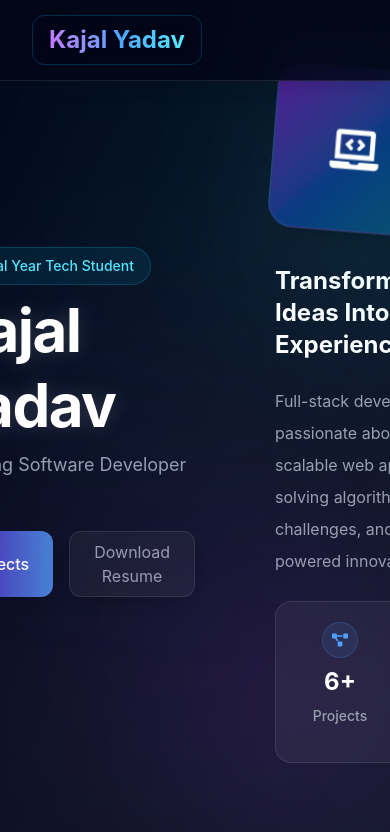
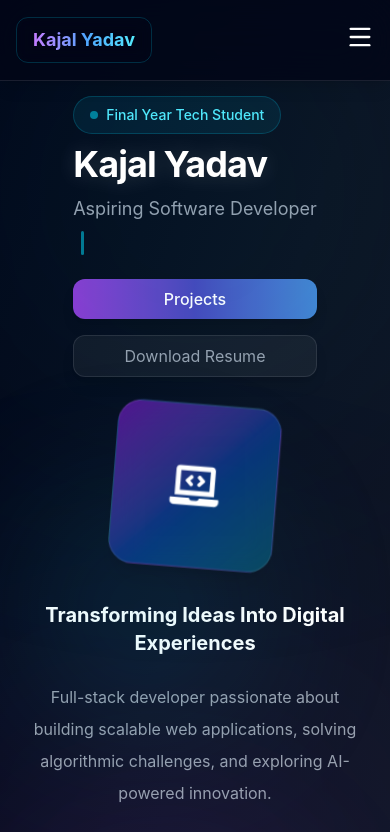
Before and after one commit to Kajal814/My_portfolio, a React (Vite) app in the folder Frontend/: page / in a window 390 px wide. Shown: the top 832 px of the page. Built offline with nearby package versions, Linux system fonts and the light colour scheme.

Commit message:
Make navbar and hero responsive

```diff
--- a/Frontend/src/Components/Hero_section.jsx
+++ b/Frontend/src/Components/Hero_section.jsx
@@ -62,13 +62,17 @@ function Hero() {
      className="
 relative
 flex
-      gap-12
-      h-screen
+flex-col
+lg:flex-row
+gap-10
+min-h-screen
+pt-24
+px-6
+lg:px-16
 bg-gradient-to-br
 from-[#020617]
 via-[#0b1120]
 to-[#111827]
-      scroll-smooth
 overflow-hidden
 "
 
@@ -111,7 +115,14 @@ blur-[150px]
 
       <motion.div
 
-        className="w-[50%] flex justify-end items-center mr-6"
+        className="
+w-full
+lg:w-1/2
+flex
+justify-center
+lg:justify-end
+items-center
+"
 
         initial={{ x: -100, opacity: 0 }}
         animate={{ x: 0, opacity: 1 }}
@@ -147,7 +158,8 @@ Final Year Tech Student
           <motion.h1
 
    className="
-text-6xl
+text-4xl
+sm:text-5xl
 lg:text-7xl
 leading-tight
 tracking-tight
@@ -179,7 +191,8 @@ hover:drop-shadow-[0_0_25px_rgba(255,255,255,0.4)]
 
             className="
             text-blue-300
-            text-xl
+           text-lg
+sm:text-xl
             font-bold
             flex
             items-center
@@ -203,7 +216,7 @@ rounded-full
 
           </motion.p>
 
-          <div className="flex gap-4 mt-3">
+         <div className="flex flex-col sm:flex-row gap-4 mt-4 w-full sm:w-auto">
 
             <motion.button
 
@@ -216,6 +229,7 @@ rounded-full
               }}
 
               className="
+              w-full sm:w-auto
               bg-gradient-to-r
               from-purple-500/80
               via-indigo-500/70
@@ -245,6 +259,7 @@ duration-300
               }}
 
               className="
+              w-full sm:w-auto
               text-gray-400
               px-6
               py-2
@@ -274,15 +289,16 @@ hover:border-cyan-400/30
       {/* RIGHT SECTION */}
 
       <motion.div
-
 className="
 relative
-        w-[60%]
+w-full
+lg:w-1/2
 flex
+flex-col
 gap-6
-        flex-col
 justify-center
-        pl-2
+items-center
+lg:items-start
 "
 
         initial={{ x: 100, opacity: 0 }}
@@ -366,13 +382,15 @@ blur-[100px]
 
         </motion.div >
 
-        <h2 className="text-white font-bold text-2xl">
+        <h2 className="text-white font-bold text-xl sm:text-2xl text-center lg:text-left">
         Transforming Ideas Into Digital Experiences
         </h2>
 
         <p
 className="
 max-w-lg
+text-center
+lg:text-left
 text-gray-400
 leading-8
 text-base
@@ -382,7 +400,7 @@ Full-stack developer passionate about building scalable web applications, solvin
 
         </p>
 
-        <div className="flex gap-3 text-gray-200 font-bold">
+        <div className="flex flex-wrap justify-center lg:justify-start gap-4 text-gray-200 font-bold">
 
           <motion.div
             whileHover={{ scale: 1.08, y: -4 }}
--- a/Frontend/src/Components/Navbar.jsx
+++ b/Frontend/src/Components/Navbar.jsx
@@ -1,6 +1,6 @@
 import React from "react";
 import { motion } from "framer-motion";
-import { Code2 } from "lucide-react";
+import { Menu, X } from "lucide-react";
 
 function Navbar() {
 
@@ -13,7 +13,7 @@ function Navbar() {
     {name:"Certificates", id:"certifications"},
     {name:"Contact", id:"contact"},
   ];
-
+const [menuOpen, setMenuOpen] = React.useState(false);
 
   return (
 
@@ -38,17 +38,18 @@ function Navbar() {
 
     >
 
-
-      <div className="
-      flex
-      h-20
-      text-white
-      px-8
-      md:px-14
-      items-center
-      justify-between
-      ">
-
+<div
+  className="
+    flex
+    h-20
+    items-center
+    justify-between
+    px-4
+    sm:px-6
+    md:px-14
+    text-white
+  "
+>
 
         {/* Logo */}
 
@@ -77,7 +78,9 @@ function Navbar() {
 >
   <h1
     className="
-      text-2xl
+        text-lg
+      sm:text-xl
+      md:text-2xl
       font-bold
       bg-gradient-to-r
       from-purple-400
@@ -167,10 +170,29 @@ function Navbar() {
 
 
         </div>
-
+        <div className="md:hidden">
+  <button onClick={() => setMenuOpen(!menuOpen)}>
+    {menuOpen ? <X size={28} /> : <Menu size={28} />}
+  </button>
+</div>
 
 
       </div>
+
+{menuOpen && (
+  <div className="md:hidden bg-[#020617]/95 backdrop-blur-xl">
+    {links.map((link, index) => (
+      <a
+        key={index}
+        href={`#${link.id}`}
+        onClick={() => setMenuOpen(false)}
+        className="block px-6 py-4 border-b border-white/10 text-white hover:bg-cyan-500/10"
+      >
+        {link.name}
+      </a>
+    ))}
+  </div>
+)}
 
 
     </motion.div>
```
Lines whose indentation alone changed are shown as unchanged.
